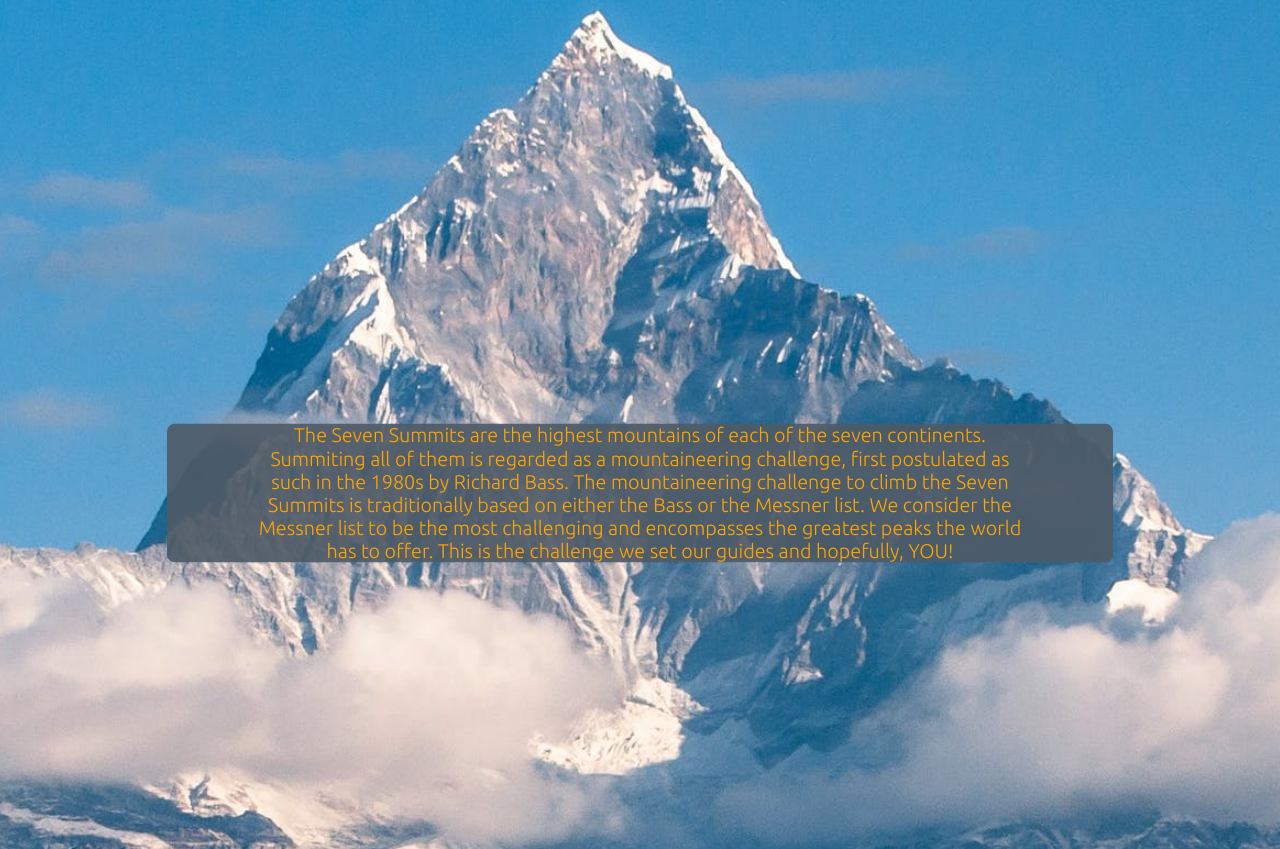
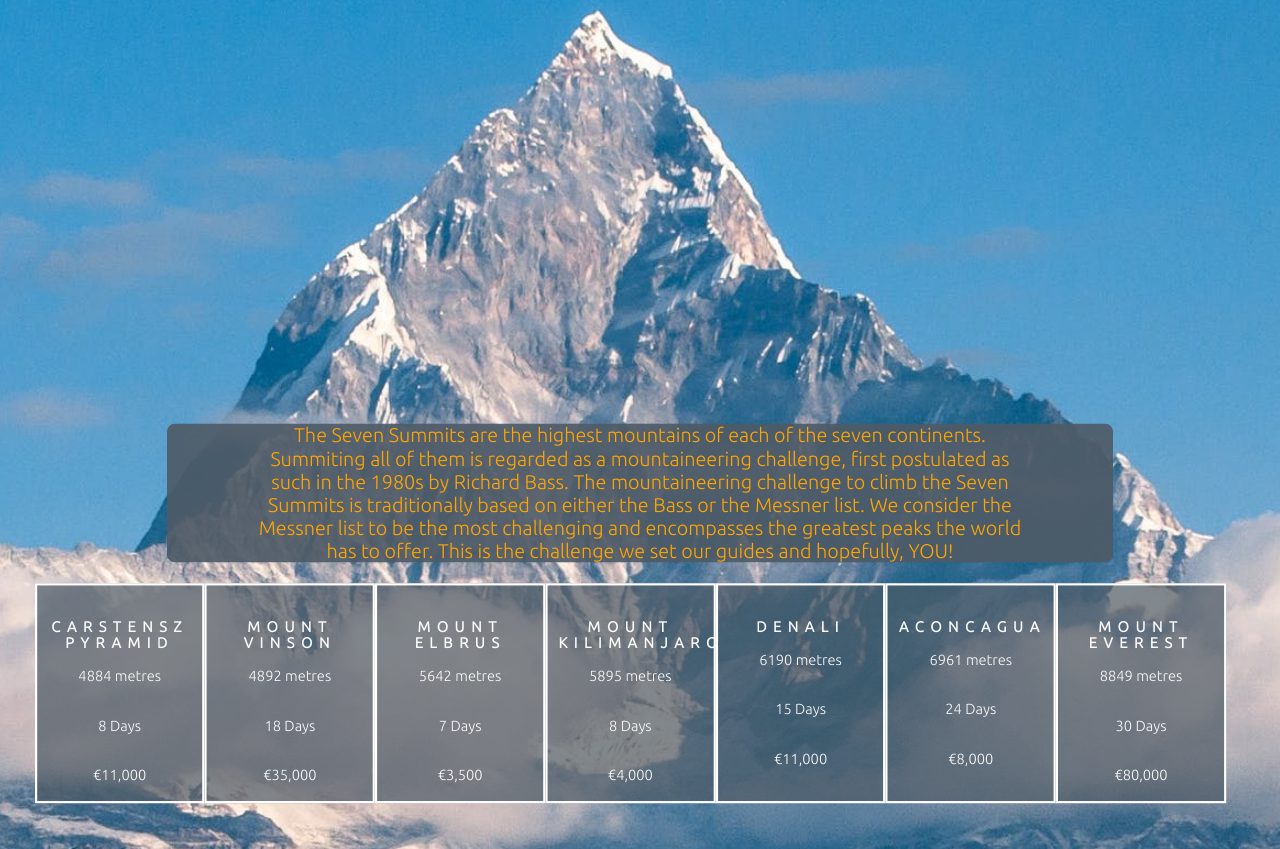
Before and after one commit to kevinfinn29/project-one, a plain HTML site: page index.html in a window 1280 px wide. Shown: the part 103-952 px from the top of the page. Drawn offline with Linux system fonts and the light colour scheme; a web font is replaced by a local one.

Commit message:
Add finishing html and styles to homepage

```diff
--- a/assets/css/style.css
+++ b/assets/css/style.css
@@ -39,6 +39,11 @@ h1,h2{
     text-transform: uppercase;
     letter-spacing: 6px;
     color: #666a6d;
+}
+h3  {
+    font-family: ubuntu, sans-serif;
+    font-weight: 300;
+    color: #fafafa;
 }
 p{
     color: #FFA500;
@@ -112,3 +117,30 @@ footer{
     color: #FFA500;
 
 }
+#expeditions{
+    margin-left: 7%;
+}
+#expeditions div{
+    color: #fafafa;
+    background-color: rgba(78,90,102,0.7);
+    height: 200px;
+    float: left;
+    padding: 30px 10px;
+    text-align: center;
+    border: 2px solid white;
+    box-sizing: border-box;
+    margin-top: 50%;
+    width: 13%;
+
+
+}
+#expeditions h2 {
+    color: #fafafa;
+    font-size: smaller;
+
+
+}
+#expeditions h3 {
+    font-size: smaller;
+    padding: 15px;
+}
--- a/index.html
+++ b/index.html
@@ -30,19 +30,59 @@
     </header>
     <section id="hero-outer">
         <div class="hero-image">
-        <div class="hero-text">
+            <section>
+            <div class="hero-text">
             <p>
                 The Seven Summits are the highest mountains of each of the seven continents. Summiting all of them is regarded as a mountaineering challenge, first postulated as such in the 1980s by Richard Bass. The mountaineering challenge to climb the Seven Summits is traditionally based on either the Bass or the Messner list. We consider the Messner list to be the most challenging and encompasses the greatest peaks the world has to offer. This is the challenge we set our guides and hopefully, YOU!
             </p>
             </div>
+            </section>
+            <hr>
+            <section id="expeditions">
+                <div>
+                    <h2>Carstensz Pyramid</h2>
+                    <h3>4884 metres</h3>
+                    <h3>8 Days</h3>
+                    <h3>€11,000</h3>
+                </div>
+                <div>
+                    <h2>Mount Vinson</h2>
+                    <h3>4892 metres</h3>
+                    <h3>18 Days</h3>
+                    <h3>€35,000</h3>
+                </div>
+                <div>
+                    <h2>Mount Elbrus</h2>
+                    <h3>5642 metres</h3>
+                    <h3>7 Days</h3>
+                    <h3>€3,500</h3>
+                </div>
+                <div>
+                    <h2>Mount Kilimanjaro</h2>
+                    <h3>5895 metres</h3>
+                    <h3>8 Days</h3>
+                    <h3>€4,000</h3>
+                </div>
+                <div>
+                    <h2>Denali</h2>
+                    <h3>6190 metres</h3>
+                    <h3>15 Days</h3>
+                    <h3>€11,000</h3>
+                </div>
+                <div>
+                    <h2>Aconcagua</h2>
+                    <h3>6961 metres</h3>
+                    <h3>24 Days</h3>
+                    <h3>€8,000</h3>
+                </div>
+                <div>
+                    <h2>Mount Everest</h2>
+                    <h3>8849 metres</h3>
+                    <h3>30 Days</h3>
+                    <h3>€80,000</h3>
+                </div>
         </div>
     </section>
-    <section>
-        <div>
-
-        </div>
-    </section>
-
 </body>
 <footer>
     <section>
```
